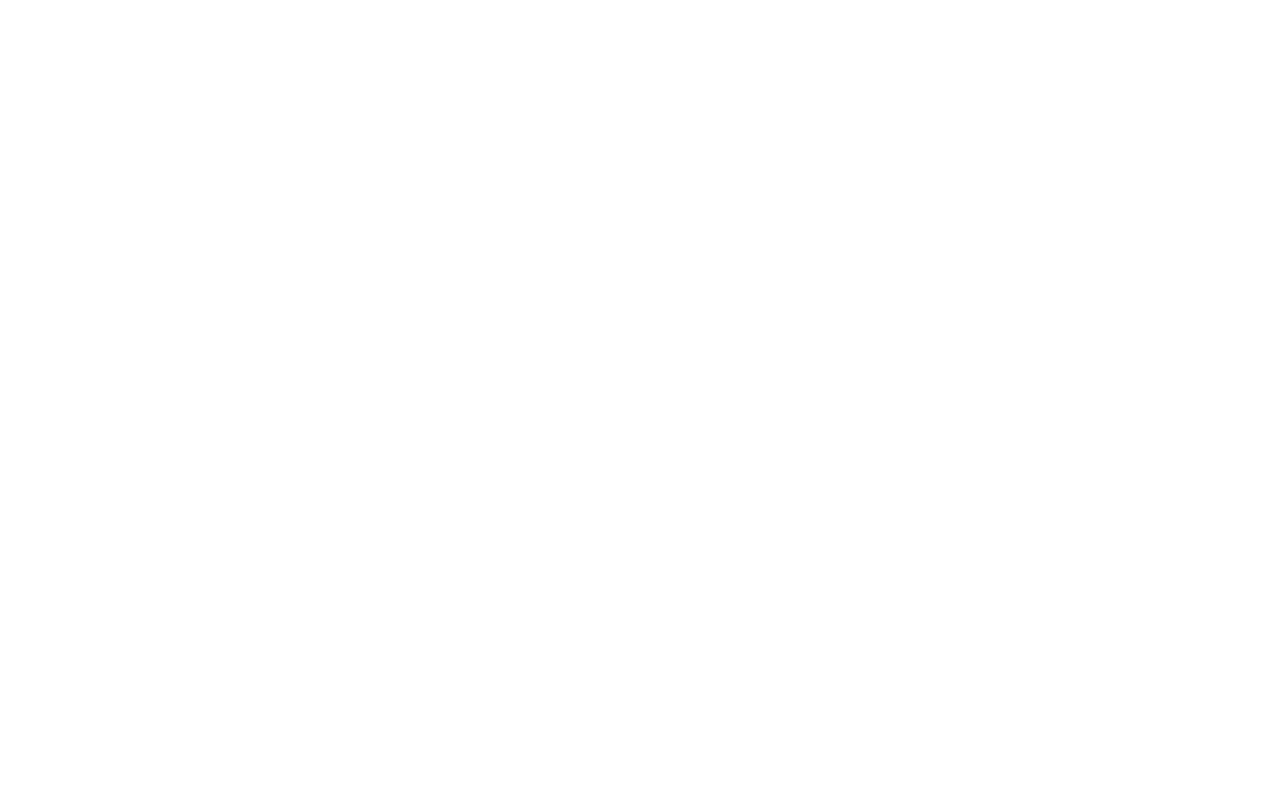
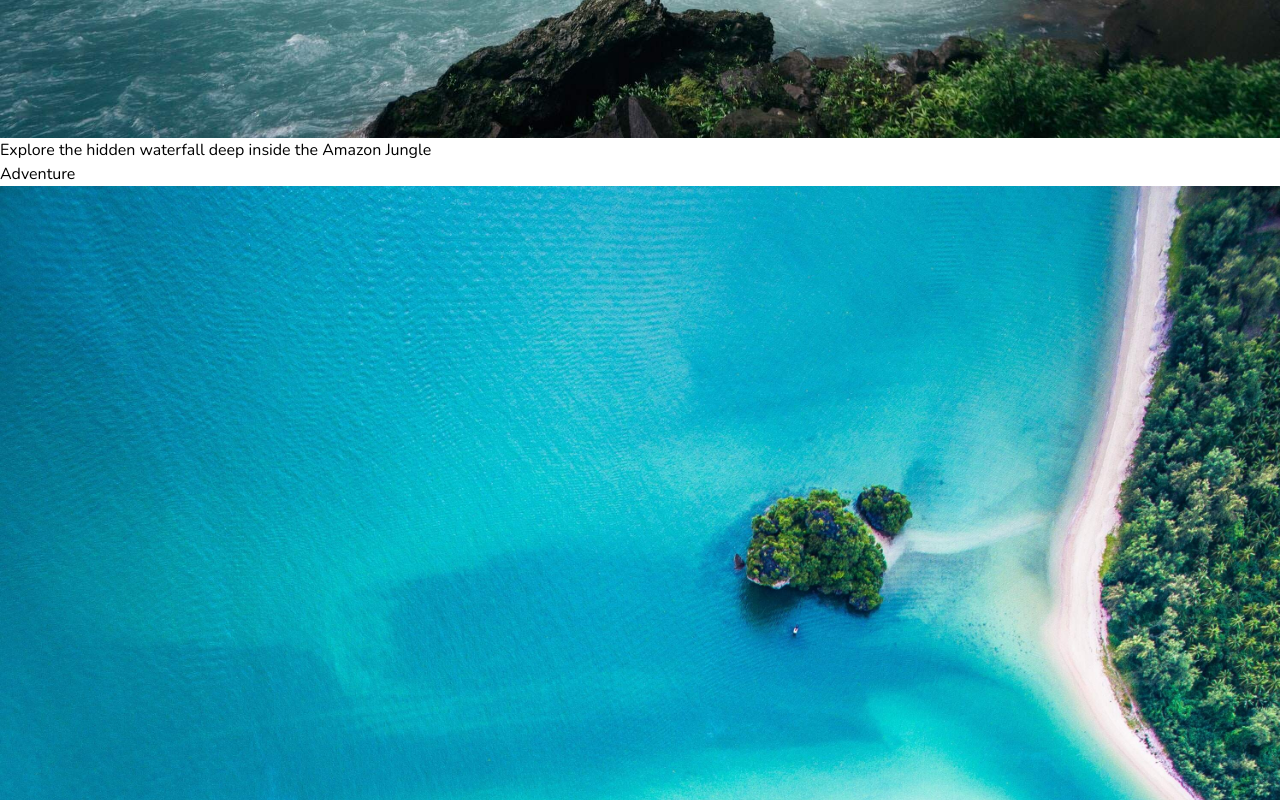
Before and after one commit to Imankh72/adventure, a React (Create React App) app: page / in a window 1280 px wide. Shown: the part 1620-2420 px from the top of the page. Before the commit the page ends 904 px from the top, so only its background shows below. Built offline with nearby package versions, Linux system fonts and the light colour scheme.

Commit message:
Add: Adventures Data

```diff
--- a/src/components/CardItem.jsx
+++ b/src/components/CardItem.jsx
@@ -1,14 +1,19 @@
 import { Link } from "react-router-dom";
 
-const CardItem = () => {
+const CardItem = ({ adventure }) => {
+  const { text, image, label } = adventure;
+
   return (
     <li>
-      <Link>
+      <Link to="/services">
         <figure>
-          <img src="" alt="" />
+          <img src={image} alt={text} />
         </figure>
         <div>
-          <h5></h5>
+          <h5>{text}</h5>
+        </div>
+        <div>
+          <span>{label}</span>
         </div>
       </Link>
     </li>
--- a/src/components/Cards.jsx
+++ b/src/components/Cards.jsx
@@ -1,13 +1,24 @@
+import { useEffect, useState } from "react";
+import { data } from "../data/adventures";
 import CardItem from "./CardItem";
 
 const Cards = () => {
+  const [adventures, setAdventures] = useState([]);
+
+  useEffect(() => {
+    setAdventures(data);
+  }, []);
+
   return (
     <div>
       <h1>Check out these EPIC destinations!</h1>
       <div>
-        <ul>
-          <CardItem />
-        </ul>
+        {adventures.length > 0 &&
+          adventures.map((adventure) => (
+            <ul key={adventure.id}>
+              <CardItem adventure={adventure} />
+            </ul>
+          ))}
       </div>
     </div>
   );
--- /dev/null
+++ b/src/data/adventures.js
@@ -0,0 +1,32 @@
+export const data = [
+  {
+    id: 1,
+    text: "Explore the hidden waterfall deep inside the Amazon Jungle",
+    label: "Adventure",
+    image: "images/img-9.jpg",
+  },
+  {
+    id: 2,
+    text: "Travel through the islands of Bali in a Private Cruise",
+    label: "Luxury",
+    image: "images/img-2.jpg",
+  },
+  {
+    id: 3,
+    text: "Set Sail in the Atlantic Ocean visiting Uncharted Waters",
+    label: "Mystery",
+    image: "images/img-3.jpg",
+  },
+  {
+    id: 4,
+    text: "Experience Football on Top of the Himilayan Mountains",
+    label: "Adventure",
+    image: "images/img-4.jpg",
+  },
+  {
+    id: 5,
+    text: "Ride through the Sahara Desert on a guided camel tour",
+    label: "Adrenaline",
+    image: "images/img-8.jpg",
+  },
+];
```
